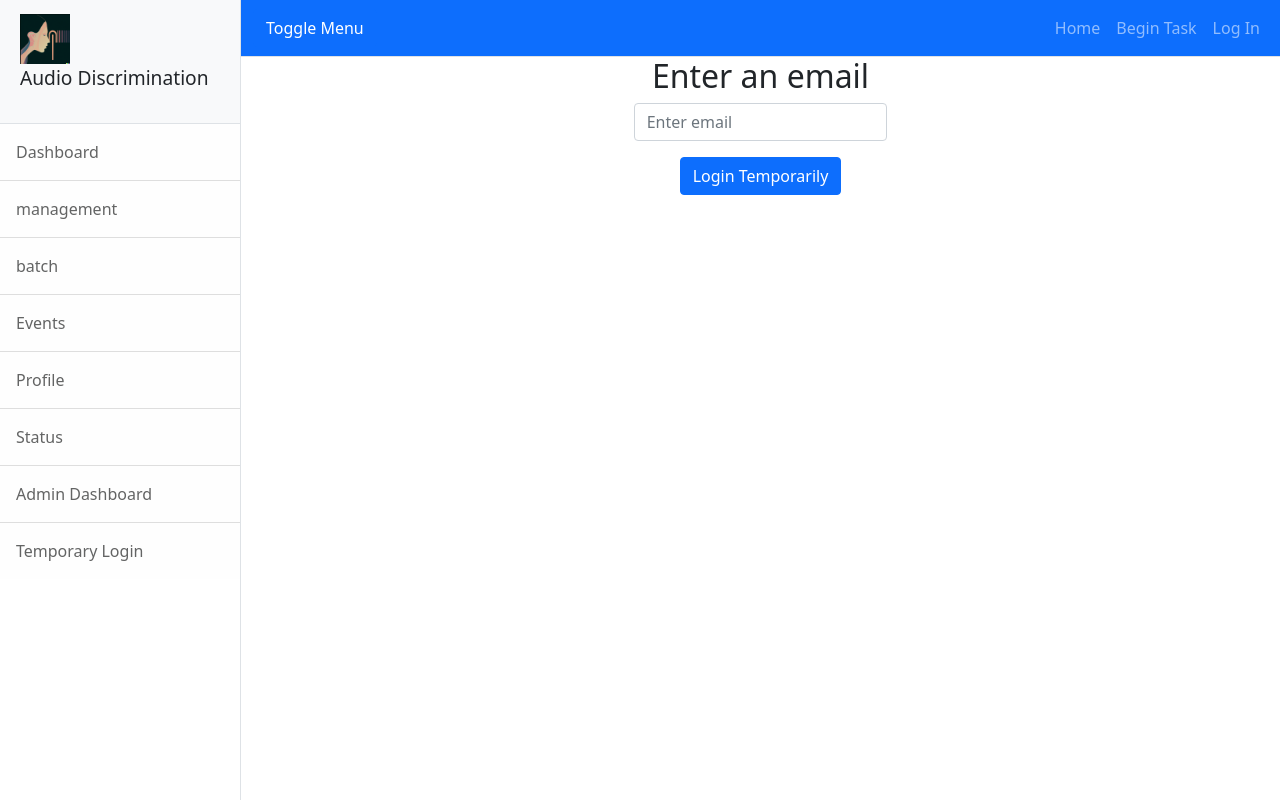
After one commit to turian/audio-discrimination-crowdsource, a Django app: page /polls/temporary-login-template in a window 1280 px wide. The commit adds this page. Run offline with Django 4.2, Linux system fonts and the light colour scheme; some libraries are stand-ins or nearby versions.

Commit message:
created a template for user to enter email for temporary login

```diff
--- /dev/null
+++ b/polls/templates/polls/temp_login_template.html
@@ -0,0 +1,14 @@
+{% extends 'base.html' %}
+{% block body-block %}
+<div class="text-center" id="form-result">
+    <h2>Enter an email</h2>
+    <form action="{% url 'temporary_login' %}" method="post" class="d-flex justify-content-center align-items-center flex-column">
+        {% csrf_token %}
+        <div class="mb-3 col-md-3">
+            <input type="email" class="form-control" placeholder="Enter email" name="email" required>
+        </div>
+        <button type="submit" class="btn btn-primary" hx-target="#form-result">Login Temporarily</button>
+    </form>
+</div>
+
+{% endblock body-block %}
--- a/polls/urls.py
+++ b/polls/urls.py
@@ -48,6 +48,11 @@ urlpatterns = [
         views.TemporaryLogin.as_view(),
         name="temporary_login",
     ),
+    path(
+        "temporary-login-template",
+        views.TemporaryLoginTemplate.as_view(),
+        name="temporary_login_template",
+    ),
     # APIs
     path("api/v1/admin-api/", views.AdminAPIView.as_view(), name="admin-api-url"),
     path(
--- a/polls/views.py
+++ b/polls/views.py
@@ -415,25 +415,25 @@ class AdminAPIView(APIView):
 
 
 class TemporaryLogin(View):
-    template_name = "polls/temp_login.html"
+    template_name = "polls/temp_login_result.html"
 
-    def get(self, request):
+    def post(self, request):
         context = {"message": "You have been logged in temporarily"}
-        query_email = request.GET.get("email", None)
-        error = validate_temp_login(query_email)
-        if error:
-            context["message"] = error
-        else:
-            username = query_email.split("@")[0]
-            temp_password = "Asdfghjkl123"
-            try:
-                temp_user = get_user_model().objects.create(
-                    username=username, email=query_email
-                )
-                temp_user.set_password(temp_password)
-                temp_user.save()
-                user = authenticate(request, username=username, password=temp_password)
-                login(request, user)
-            except IntegrityError:
-                context["message"] = "A user with this email already exists"
+        query_email = request.POST.get("email", None)
+        username = query_email.split("@")[0]
+        temp_password = "Asdfghjkl123"
+        try:
+            temp_user = get_user_model().objects.create(
+                username=username, email=query_email
+            )
+            temp_user.set_password(temp_password)
+            temp_user.save()
+            user = authenticate(request, username=username, password=temp_password)
+            login(request, user)
+        except IntegrityError:
+            context["message"] = "A user with this email already exists"
         return render(request, self.template_name, context)
+
+
+class TemporaryLoginTemplate(TemplateView):
+    template_name = "polls/temp_login_template.html"
--- a/themeapp/templates/widgets/sidebar.html
+++ b/themeapp/templates/widgets/sidebar.html
@@ -13,5 +13,6 @@
         <a class="list-group-item list-group-item-action list-group-item-light p-3" href="#!">Profile</a>
         <a class="list-group-item list-group-item-action list-group-item-light p-3" href="#!">Status</a>
         <a class="list-group-item list-group-item-action list-group-item-light p-3" href="{% url 'admin_dashboard' %}">Admin Dashboard</a>
+        <a class="list-group-item list-group-item-action list-group-item-light p-3" href="{% url 'temporary_login_template' %}">Temporary Login</a>
     </div>
 </div>
```
Also changed, not shown: polls/templates/polls/temp_login_result.html (renamed from polls/templates/polls/temp_login.html).
